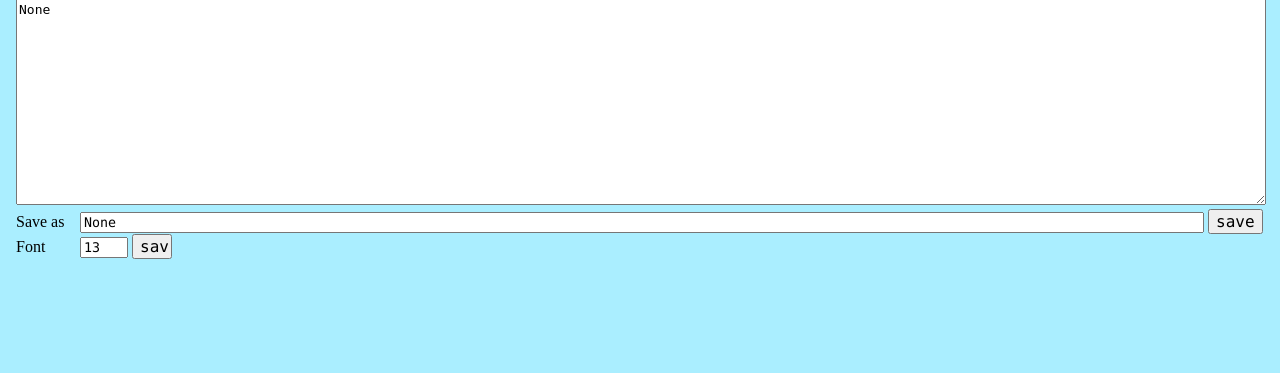
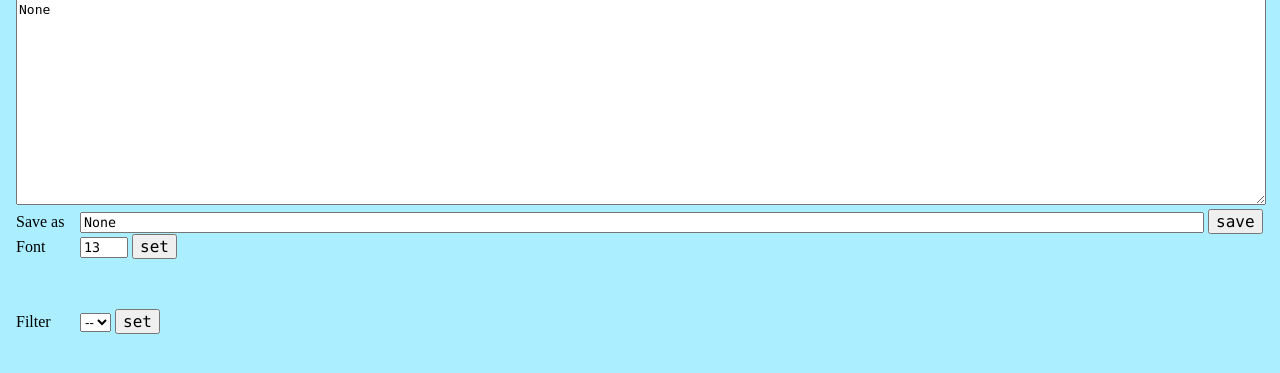
Before and after one commit to jacron/flaskProject, a Flask app: page /exchange in a window 1280 px wide. Shown: the part 135-508 px from the top of the page. Run offline with Flask 2, Linux system fonts and the light colour scheme.

Commit message:
filter op code

```diff
--- a/app.py
+++ b/app.py
@@ -31,7 +31,8 @@ def allowed_file(filename):
 
 @app.route('/exchange', methods=['POST', 'GET'])
 @app.route('/exchange/<filename>', methods=['POST', 'GET'])
-def read(filename=None):
+@app.route('/exchange/<filename>/<code>', methods=['POST', 'GET'])
+def read(filename=None, code=None):
 
     if request.method == 'POST':
         if 'content' in request.form:
@@ -52,6 +53,10 @@ def read(filename=None):
             response.set_cookie(FONT_NAME, request.form['font'])
             response.headers['location'] = '/exchange/' + filename
             return response, 302
+        if 'filter' in request.form:
+            filter_ = request.form['filter']
+            if filter_ != -1:
+                return redirect('/exchange/' + filename + '/' + filter_)
 
     path = request.cookies.get(COOKIE_PATH_NAME) or SAMPLEDIR
     names = get_exchange_files(path, '.bl8')
@@ -59,7 +64,9 @@ def read(filename=None):
     content = None
     font = request.cookies.get(FONT_NAME) or DEFAULT_FONT
     if len(names) > 0 and filename:
-        data = read_exchange(filename, path, request.args)
+        if code == '-1':
+            code = None
+        data = read_exchange(filename, path, code)
         if data.get('lines'):
             content = ''.join(data['lines'])
     return render_template('form/form.html',
@@ -69,6 +76,7 @@ def read(filename=None):
                            paths=DIRS,
                            names=names,
                            font=font,
+                           code=code,
                            data=data)
 
 
--- a/settings.py
+++ b/settings.py
@@ -1,6 +1,7 @@
 # sampledir = '/Volumes/frisbep/ont/import/'
 DIRS = [
     '/Users/orion/Dev/klanten/wur/frisbe_import/sample_exchange_files/',
+    '/Users/orion/Dev/klanten/wur/frisbe_import/sample_exchange_files/big/',
     '/Volumes/frisbep/ont/import/'
 ]
 SAMPLEDIR = DIRS[0]
--- a/static/form.css
+++ b/static/form.css
@@ -19,15 +19,13 @@ div.sub-header {
     padding: 6px;
     margin-bottom: 14px;
     height: min-content;
+    width: 340px;
 }
 input[type=submit] {
     font-size: 16px;
 }
 .header-submit, .font-edit {
     margin-left: 16px;
-}
-.font-edit input {
-    width: 40px;
 }
 input {
     font-family: 'Consolas', 'Deja Vu Sans Mono', 'Bitstream Vera Sans Mono', monospace;
--- /dev/null
+++ b/templates/form/content.html
@@ -0,0 +1,9 @@
+    <form method="post">
+        <textarea id="content" class="content" title="content" name="content"
+                  style="font-size: {{ font }}px">{{ content }}</textarea>
+        <div class="header-submit">
+            <label class="header" for="saveas">Save as</label>
+            <input id=saveas class="save-as" type="text" name="filename" value="{{ title }}">
+            <input type="submit" value="save">
+        </div>
+    </form>
--- /dev/null
+++ b/templates/form/dir-chooser.html
@@ -0,0 +1,10 @@
+       <form method=post>
+            <label class="header" for="path">Path</label>
+            <input id="path" class="path" value="{{ path }}" list="paths" name=exchangepath title="path">
+           <datalist id="paths">
+               {% for path_ in paths %}
+                   <option value="{{ path_ }}"></option>
+               {% endfor %}
+           </datalist>
+            <input type=submit value=set>
+       </form>
--- /dev/null
+++ b/templates/form/file-chooser.html
@@ -0,0 +1,12 @@
+       <form method=post>
+           <label class="header" for="filename">Filename</label>
+           <select id=filename name="filename" onchange="this.form.submit()">
+               {% for name in names %}
+                   {% if name == title %}
+                       {% set selected='selected=selected' %}
+                   {% endif %}
+                   <option value="{{ name }}" {{ selected }}>{{ name }}</option>
+               {% endfor %}
+           </select>
+           <input type=submit value=choose>
+        </form>
--- /dev/null
+++ b/templates/form/font.html
@@ -0,0 +1,5 @@
+    <form class="font-edit" method="post">
+        <label for="font" class="header">Font</label>
+        <input type="text" value="{{ font }}" id="font" name="font" class="little">
+        <input type="submit" value="set">
+    </form>
--- a/templates/form/form.html
+++ b/templates/form/form.html
@@ -7,57 +7,12 @@
     <div class="editor-header">
         <div class="header" id="filename">{{ title }}</div>
         <div class="sub-header">{{ data.records | length }} lines</div>
-       <form method=post>
-            <label class="header" for="path">Path</label>
-            <input id="path" class="path" value="{{ path }}" list="paths" name=exchangepath title="path">
-           <datalist id="paths">
-               {% for path_ in paths %}
-                   <option value="{{ path_ }}"></option>
-               {% endfor %}
-           </datalist>
-            <input type=submit value=set>
-       </form>
-       <form method=post>
-           <label class="header" for="filename">Filename</label>
-           <select id=filename name="filename">
-               {% for name in names %}
-                   {% if name == title %}
-                       {% set selected='selected=selected' %}
-                   {% endif %}
-                   <option value="{{ name }}" {{ selected }}>{{ name }}</option>
-               {% endfor %}
-           </select>
-           <input type=submit value=choose>
-        </form>
+        {% include 'form/dir-chooser.html' %}
+        {% include 'form/file-chooser.html' %}
     </div>
-    <form method="post">
-        <textarea id="content" class="content" title="content" name="content"
-                  style="font-size: {{ font }}px">{{ content }}</textarea>
-        <input type="hidden" name="version" value="{{ data.version }}">
-        <div class="header-submit">
-            <label class="header" for="saveas">Save as</label>
-            <input id=saveas class="save-as" type="text" name="filename" value="{{ title }}">
-            <input type="submit" value="save">
-        </div>
-    </form>
-    <form class="font-edit" method="post">
-        <label for="font" class="header">Font</label>
-        <input type="text" value="{{ font }}" id="font" name="font">
-        <input type="submit" value="save">
-    </form>
+    {% include 'form/content.html' %}
+    {% include 'form/font.html' %}
         <p>&nbsp;</p>
-    <div class="tables">
-    {% for record in data.records %}
-        <div class="column">
-        <div class="type-header" onclick="toggleTable({{ record.nr }})">
-            {{ record.nr }}: {{ record.name }}
-        </div>
-        <table style="display: none" id="nr_{{ record.nr }}">
-            {% for key, field in record.fields.items() %}
-                <tr>{% include 'form/input.html' %}</tr>
-            {% endfor %}
-        </table>
-        </div>
-    {% endfor %}
-    </div>
+    {% include 'form/records/filter.html' %}
+    {% include 'form/records/records.html' %}
 {% endblock %}
--- /dev/null
+++ b/templates/form/records/filter.html
@@ -0,0 +1,15 @@
+<div style="margin-left: 16px">
+    <form method="post">
+        <label for="filter" class="header">Filter</label>
+        <select id="filter" name="filter" onchange="this.form.submit()">
+            <option value="-1"> -- </option>
+            {% for code_ in data.codes %}
+                   {% if code_ == code %}
+                       {% set selected='selected=selected' %}
+                   {% endif %}
+                <option value="{{ code_ }}" {{ selected }}>{{ code_ }}</option>
+            {% endfor %}
+        </select>
+       <input type=submit value=set>
+    </form>
+</div>
--- /dev/null
+++ b/templates/form/records/records.html
@@ -0,0 +1,14 @@
+<div class="tables">
+    {% for record in data.records %}
+        <div class="column">
+            <div class="type-header" onclick="toggleTable({{ record.nr }})">
+                {{ record.nr }}: {{ record.name }}
+            </div>
+            <table style="display: none" id="nr_{{ record.nr }}">
+                {% for key, field in record.fields.items() %}
+                    <tr>{% include 'form/input.html' %}</tr>
+                {% endfor %}
+            </table>
+        </div>
+    {% endfor %}
+</div>
```
Also changed, not shown: read_exchange.py (+11 -53 lines).
